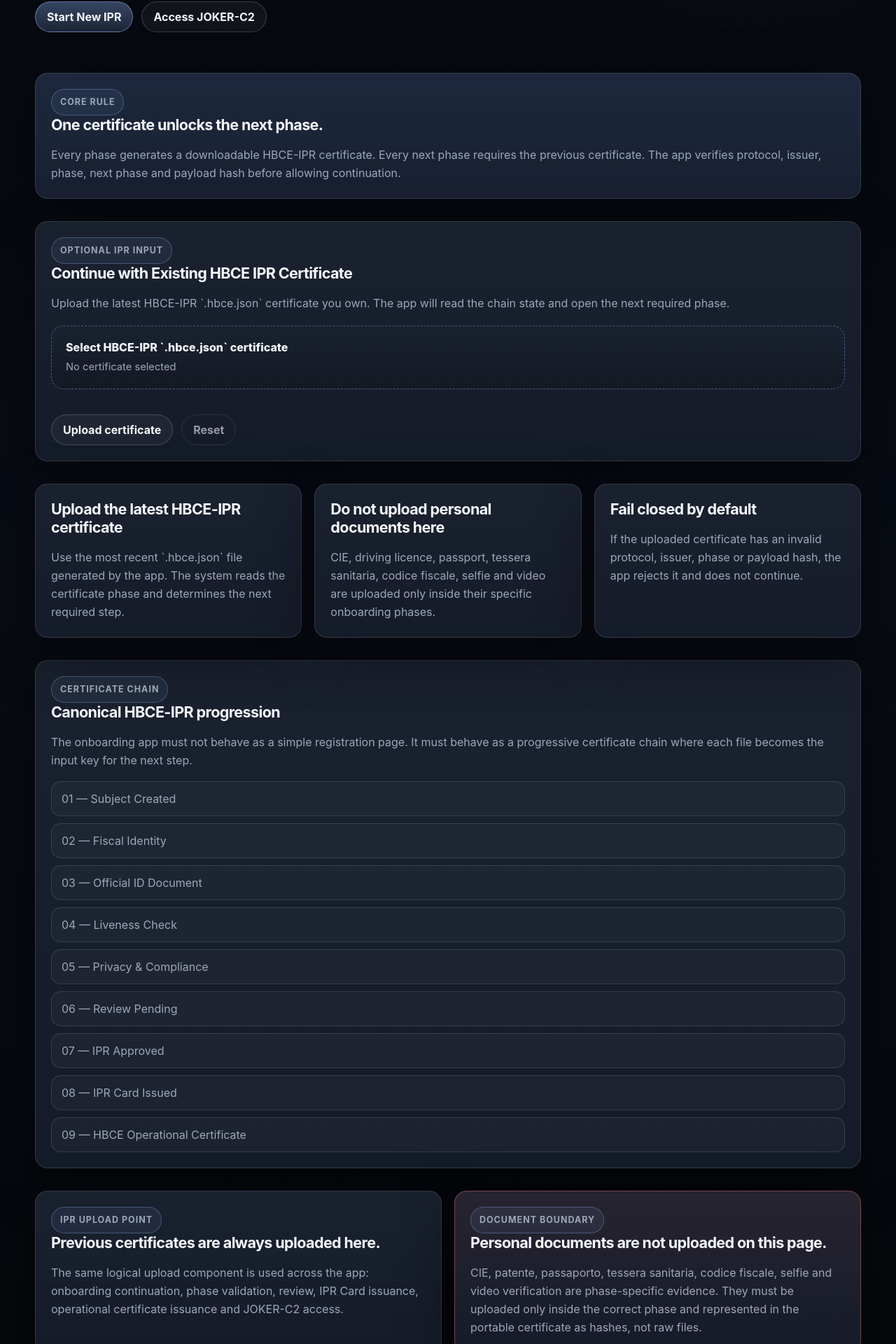
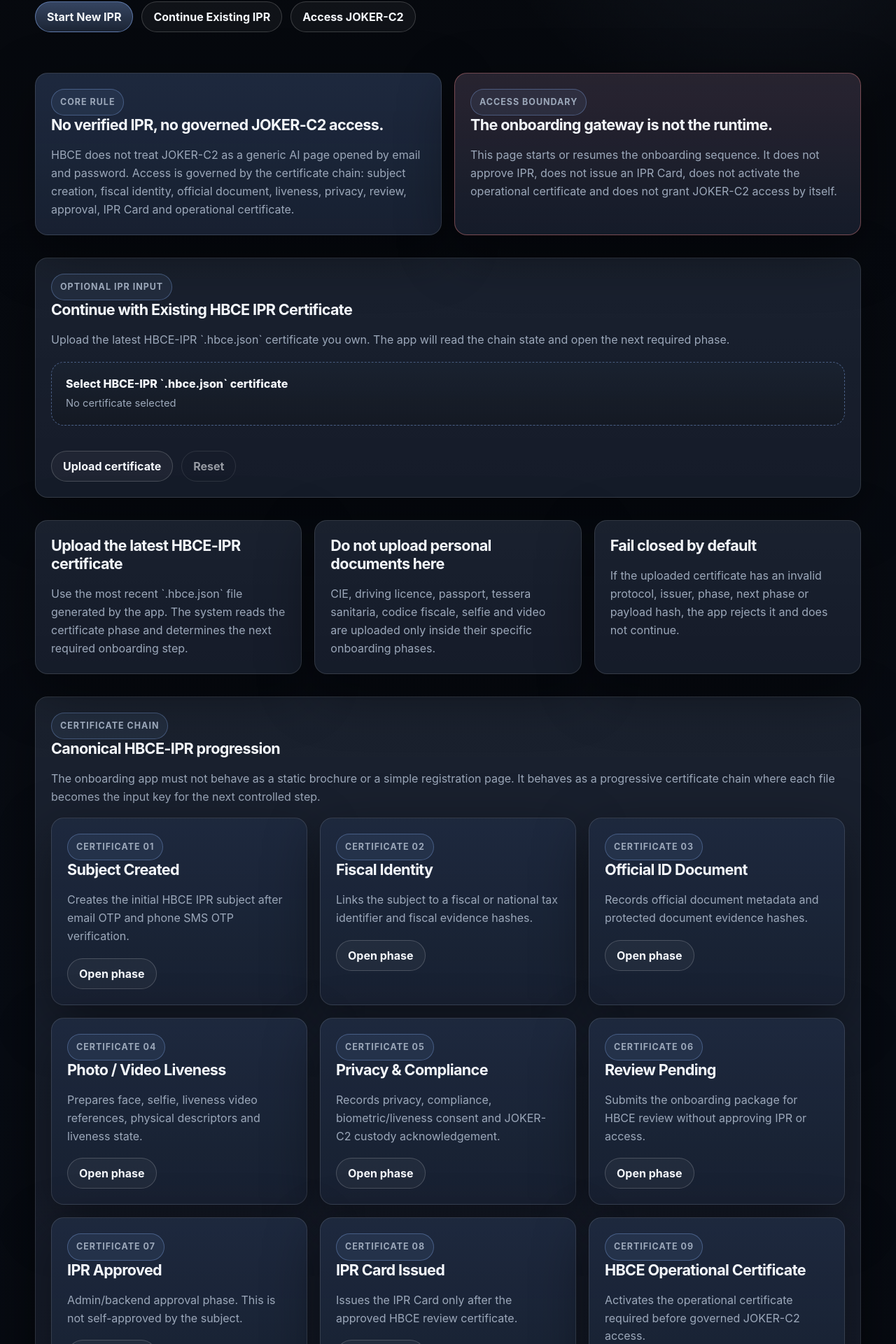
Before and after one commit to manuelcoletta1-source/hbce-ipr-onboarding-app, a Next.js app: page /onboarding in a window 1280 px wide. Shown: the part 636-2556 px from the top of the page at 70% size. Built offline with nearby package versions, Linux system fonts and the light colour scheme.

Commit message:
"feat(onboarding): clarify certificate chain gateway"

```diff
--- a/app/onboarding/page.tsx
+++ b/app/onboarding/page.tsx
@@ -8,15 +8,13 @@ import IprCertificateUploader from "@/components/IprCertificateUploader";
 
 import { getContinuationRouteFromCertificate } from "@/lib/ipr-phase-map";
 
-import type {
-  AcceptedIprCertificateUpload
-} from "@/components/IprCertificateUploader";
+import type { AcceptedIprCertificateUpload } from "@/components/IprCertificateUploader";
 
 const CONTINUATION_RULES = [
   {
     title: "Upload the latest HBCE-IPR certificate",
     text:
-      "Use the most recent `.hbce.json` file generated by the app. The system reads the certificate phase and determines the next required step."
+      "Use the most recent `.hbce.json` file generated by the app. The system reads the certificate phase and determines the next required onboarding step."
   },
   {
     title: "Do not upload personal documents here",
@@ -26,21 +24,121 @@ const CONTINUATION_RULES = [
   {
     title: "Fail closed by default",
     text:
-      "If the uploaded certificate has an invalid protocol, issuer, phase or payload hash, the app rejects it and does not continue."
+      "If the uploaded certificate has an invalid protocol, issuer, phase, next phase or payload hash, the app rejects it and does not continue."
   }
 ] as const;
 
 const CERTIFICATE_CHAIN = [
-  "01 — Subject Created",
-  "02 — Fiscal Identity",
-  "03 — Official ID Document",
-  "04 — Liveness Check",
-  "05 — Privacy & Compliance",
-  "06 — Review Pending",
-  "07 — IPR Approved",
-  "08 — IPR Card Issued",
-  "09 — HBCE Operational Certificate"
+  {
+    code: "01",
+    title: "Subject Created",
+    route: "/onboarding/phase-1",
+    description:
+      "Creates the initial HBCE IPR subject after email OTP and phone SMS OTP verification."
+  },
+  {
+    code: "02",
+    title: "Fiscal Identity",
+    route: "/onboarding/phase-2",
+    description:
+      "Links the subject to a fiscal or national tax identifier and fiscal evidence hashes."
+  },
+  {
+    code: "03",
+    title: "Official ID Document",
+    route: "/onboarding/phase-3",
+    description:
+      "Records official document metadata and protected document evidence hashes."
+  },
+  {
+    code: "04",
+    title: "Photo / Video Liveness",
+    route: "/onboarding/photo-video",
+    description:
+      "Prepares face, selfie, liveness video references, physical descriptors and liveness state."
+  },
+  {
+    code: "05",
+    title: "Privacy & Compliance",
+    route: "/onboarding/phase-5",
+    description:
+      "Records privacy, compliance, biometric/liveness consent and JOKER-C2 custody acknowledgement."
+  },
+  {
+    code: "06",
+    title: "Review Pending",
+    route: "/onboarding/review",
+    description:
+      "Submits the onboarding package for HBCE review without approving IPR or access."
+  },
+  {
+    code: "07",
+    title: "IPR Approved",
+    route: "/admin/review",
+    description:
+      "Admin/backend approval phase. This is not self-approved by the subject."
+  },
+  {
+    code: "08",
+    title: "IPR Card Issued",
+    route: "/ipr-card",
+    description:
+      "Issues the IPR Card only after the approved HBCE review certificate."
+  },
+  {
+    code: "09",
+    title: "HBCE Operational Certificate",
+    route: "/certificate",
+    description:
+      "Activates the operational certificate required before governed JOKER-C2 access."
+  }
 ] as const;
+
+const POSITIONING_POINTS = [
+  {
+    title: "Not a simple AI login",
+    text:
+      "Classic AI access is usually email, password, subscription and direct model access. HBCE requires operational identity onboarding before governed runtime access."
+  },
+  {
+    title: "IPR before JOKER-C2",
+    text:
+      "JOKER-C2 is not opened by a normal account. It is accessed through an IPR-verified operational certificate chain."
+  },
+  {
+    title: "Hash-only public verification",
+    text:
+      "Portable certificates can contain private fields. Public verification must expose minimized hash-only references."
+  },
+  {
+    title: "No raw biometric media in portable files",
+    text:
+      "Raw photos, raw videos, face templates and biometric templates must remain outside portable certificates and public routes."
+  }
+] as const;
+
+const SECURITY_BOUNDARIES = [
+  "No verified IPR, no governed JOKER-C2 access.",
+  "One certificate unlocks only the next required phase.",
+  "The latest valid `.hbce.json` certificate is the continuation key.",
+  "Invalid protocol, issuer, phase or payload hash blocks continuation.",
+  "Official documents are uploaded only in the official document phase.",
+  "Fiscal documents are uploaded only in the fiscal identity phase.",
+  "Photo, selfie and video liveness references are handled only in the liveness phase.",
+  "The onboarding page is a continuation gateway, not a document intake page.",
+  "IPR does not replace CIE, SPID, EUDI Wallet, passport or official state identity.",
+  "JOKER-C2 access remains denied until the operational certificate is valid."
+] as const;
+
+function getSafeNextPhase(upload: AcceptedIprCertificateUpload): string {
+  return upload.certificate.next.next_phase ?? "NO_NEXT_PHASE";
+}
+
+function getSafePreviousPayloadSha256(
+  upload: AcceptedIprCertificateUpload
+): string {
+  return upload.previousPayloadSha256 ?? "ROOT_CERTIFICATE";
+}
 
 export default function OnboardingPage() {
   const router = useRouter();
@@ -56,7 +154,7 @@ export default function OnboardingPage() {
     return getContinuationRouteFromCertificate(acceptedUpload.certificate);
   }, [acceptedUpload]);
 
-  function continueFromCertificate() {
+  function continueFromCertificate(): void {
     if (!continuationRoute) {
       return;
     }
@@ -70,15 +168,15 @@ export default function OnboardingPage() {
         <p className="hbce-kicker">HBCE IPR Onboarding App</p>
 
         <h1 className="hbce-title">
-          Start or continue the HBCE-IPR certificate chain.
+          Start or continue the HBCE-IPR operational identity chain.
         </h1>
 
         <p className="hbce-lead">
           This is the operational onboarding gateway for progressive HBCE-IPR
-          certificate release. The user starts with basic subject data, receives
-          a downloadable certificate, uploads that certificate in the next phase
-          and continues until the final operational certificate enables governed
-          JOKER-C2 access.
+          certificate release. The subject starts with verified contact data,
+          generates a private portable certificate, uploads that certificate in
+          the next phase and continues until the final operational certificate
+          enables governed JOKER-C2 access.
         </p>
 
         <div className="hbce-actions">
@@ -89,6 +187,10 @@ export default function OnboardingPage() {
             Start New IPR
           </Link>
 
+          <a className="hbce-btn" href="#continue-ipr">
+            Continue Existing IPR
+          </a>
+
           <Link className="hbce-btn" href="/access/joker-c2">
             Access JOKER-C2
           </Link>
@@ -96,19 +198,34 @@ export default function OnboardingPage() {
       </section>
 
       <section className="hbce-section">
-        <div className="hbce-card hbce-card--soft">
-          <p className="hbce-kicker">Core rule</p>
-          <h2>One certificate unlocks the next phase.</h2>
-          <p>
-            Every phase generates a downloadable HBCE-IPR certificate. Every
-            next phase requires the previous certificate. The app verifies
-            protocol, issuer, phase, next phase and payload hash before allowing
-            continuation.
-          </p>
+        <div className="hbce-grid hbce-grid--2">
+          <div className="hbce-card hbce-card--soft">
+            <p className="hbce-kicker">Core rule</p>
+            <h2>No verified IPR, no governed JOKER-C2 access.</h2>
+
+            <p>
+              HBCE does not treat JOKER-C2 as a generic AI page opened by email
+              and password. Access is governed by the certificate chain:
+              subject creation, fiscal identity, official document, liveness,
+              privacy, review, approval, IPR Card and operational certificate.
+            </p>
+          </div>
+
+          <div className="hbce-card hbce-card--danger">
+            <p className="hbce-kicker">Access boundary</p>
+            <h2>The onboarding gateway is not the runtime.</h2>
+
+            <p>
+              This page starts or resumes the onboarding sequence. It does not
+              approve IPR, does not issue an IPR Card, does not activate the
+              operational certificate and does not grant JOKER-C2 access by
+              itself.
+            </p>
+          </div>
         </div>
       </section>
 
-      <section className="hbce-section">
+      <section className="hbce-section" id="continue-ipr">
         <IprCertificateUploader
           mode="read_any"
           required={false}
@@ -132,31 +249,54 @@ export default function OnboardingPage() {
 
             <p>
               The uploaded HBCE-IPR certificate is valid. Continue to the next
-              required onboarding phase.
+              required onboarding phase. If no continuation route is available,
+              the chain has either reached a terminal state or the phase map
+              must be updated.
             </p>
 
-            <p className="hbce-mono">
-              current_phase: {acceptedUpload.certificate.phase.code}
-            </p>
+            <div className="hbce-card-preview__meta">
+              <div className="hbce-meta">
+                <span className="hbce-meta__label">current_phase</span>
+                <span className="hbce-meta__value hbce-mono">
+                  {acceptedUpload.certificate.phase.code}
+                </span>
+              </div>
 
-            <p className="hbce-mono">
-              next_phase: {acceptedUpload.certificate.next.next_phase}
-            </p>
+              <div className="hbce-meta">
+                <span className="hbce-meta__label">next_phase</span>
+                <span className="hbce-meta__value hbce-mono">
+                  {getSafeNextPhase(acceptedUpload)}
+                </span>
+              </div>
 
-            <p className="hbce-mono">
-              payload_sha256: {acceptedUpload.payloadSha256}
-            </p>
+              <div className="hbce-meta">
+                <span className="hbce-meta__label">payload_sha256</span>
+                <span className="hbce-meta__value hbce-mono">
+                  {acceptedUpload.payloadSha256}
+                </span>
+              </div>
 
-            {acceptedUpload.previousPayloadSha256 ? (
-              <p className="hbce-mono">
-                previous_payload_sha256:{" "}
-                {acceptedUpload.previousPayloadSha256}
-              </p>
-            ) : null}
+              <div className="hbce-meta">
+                <span className="hbce-meta__label">
+                  previous_payload_sha256
+                </span>
+                <span className="hbce-meta__value hbce-mono">
+                  {getSafePreviousPayloadSha256(acceptedUpload)}
+                </span>
+              </div>
+
+              <div className="hbce-meta">
+                <span className="hbce-meta__label">continuation_route</span>
+                <span className="hbce-meta__value hbce-mono">
+                  {continuationRoute ?? "NO_ROUTE_AVAILABLE"}
+                </span>
+              </div>
+            </div>
 
             <div className="hbce-actions">
               <button
                 className="hbce-btn hbce-btn--primary"
+                disabled={!continuationRoute}
                 type="button"
                 onClick={continueFromCertificate}
               >
@@ -185,31 +325,51 @@ export default function OnboardingPage() {
           <h2>Canonical HBCE-IPR progression</h2>
 
           <p>
-            The onboarding app must not behave as a simple registration page. It
-            must behave as a progressive certificate chain where each file
-            becomes the input key for the next step.
+            The onboarding app must not behave as a static brochure or a simple
+            registration page. It behaves as a progressive certificate chain
+            where each file becomes the input key for the next controlled step.
           </p>
 
-          <ul className="hbce-list">
+          <div className="hbce-grid hbce-grid--3">
             {CERTIFICATE_CHAIN.map((item) => (
-              <li key={item}>{item}</li>
+              <article className="hbce-card hbce-card--soft" key={item.code}>
+                <p className="hbce-kicker">Certificate {item.code}</p>
+                <h2>{item.title}</h2>
+                <p>{item.description}</p>
+
+                <div className="hbce-actions">
+                  <Link className="hbce-btn" href={item.route}>
+                    Open phase
+                  </Link>
+                </div>
+              </article>
             ))}
-          </ul>
+          </div>
         </div>
       </section>
 
       <section className="hbce-section">
         <div className="hbce-grid hbce-grid--2">
           <div className="hbce-card">
-            <p className="hbce-kicker">IPR upload point</p>
+            <p className="hbce-kicker">Operational positioning</p>
 
-            <h2>Previous certificates are always uploaded here.</h2>
+            <h2>HBCE onboarding is closer to banking intake than AI signup.</h2>
 
             <p>
-              The same logical upload component is used across the app:
-              onboarding continuation, phase validation, review, IPR Card
-              issuance, operational certificate issuance and JOKER-C2 access.
+              A generic AI signup starts with an email and ends with model
+              access. HBCE starts with verified contact creation and proceeds
+              through fiscal identity, official document evidence, liveness,
+              compliance, review and certificate issuance before JOKER-C2 can be
+              opened.
             </p>
+
+            <ul className="hbce-list">
+              {POSITIONING_POINTS.map((point) => (
+                <li key={point.title}>
+                  <strong>{point.title}:</strong> {point.text}
+                </li>
+              ))}
+            </ul>
           </div>
 
           <div className="hbce-card hbce-card--danger">
@@ -221,8 +381,39 @@ export default function OnboardingPage() {
               CIE, patente, passaporto, tessera sanitaria, codice fiscale,
               selfie and video verification are phase-specific evidence. They
               must be uploaded only inside the correct phase and represented in
-              the portable certificate as hashes, not raw files.
+              the portable certificate as hashes, references and states, not raw
+              files.
             </p>
+
+            <ul className="hbce-list">
+              {SECURITY_BOUNDARIES.map((boundary) => (
+                <li key={boundary}>{boundary}</li>
+              ))}
+            </ul>
+          </div>
+        </div>
+      </section>
+
+      <section className="hbce-section">
+        <div className="hbce-card hbce-card--soft">
+          <p className="hbce-kicker">Final access logic</p>
+
+          <h2>JOKER-C2 opens only after the operational certificate.</h2>
+
+          <p>
+            The IPR Card is the operational key and the HBCE Operational
+            Certificate is the access condition. Until the chain reaches that
+            state, JOKER-C2 access remains denied by design.
+          </p>
+
+          <div className="hbce-actions">
+            <Link className="hbce-btn hbce-btn--primary" href="/certificate">
+              Generate Operational Certificate
+            </Link>
+
+            <Link className="hbce-btn" href="/access/joker-c2">
+              Test JOKER-C2 Access Gate
+            </Link>
           </div>
         </div>
       </section>
```
